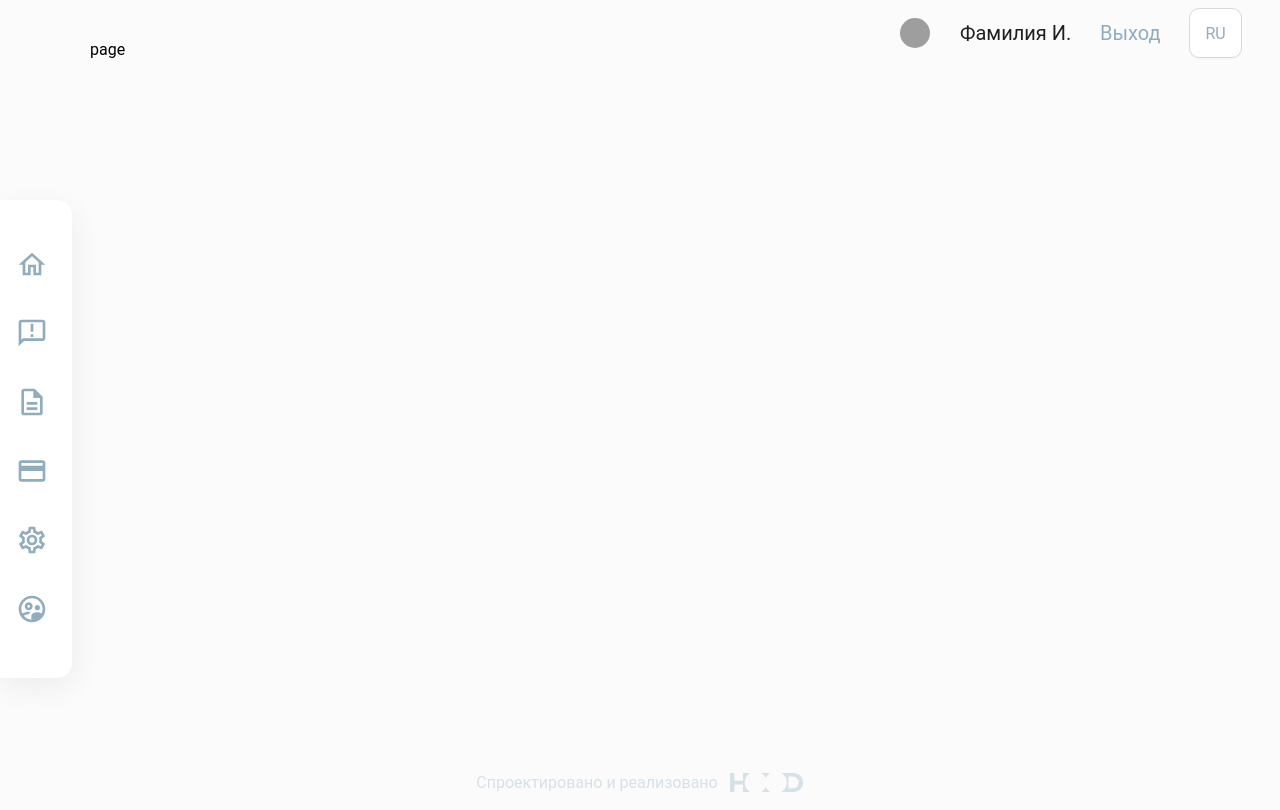
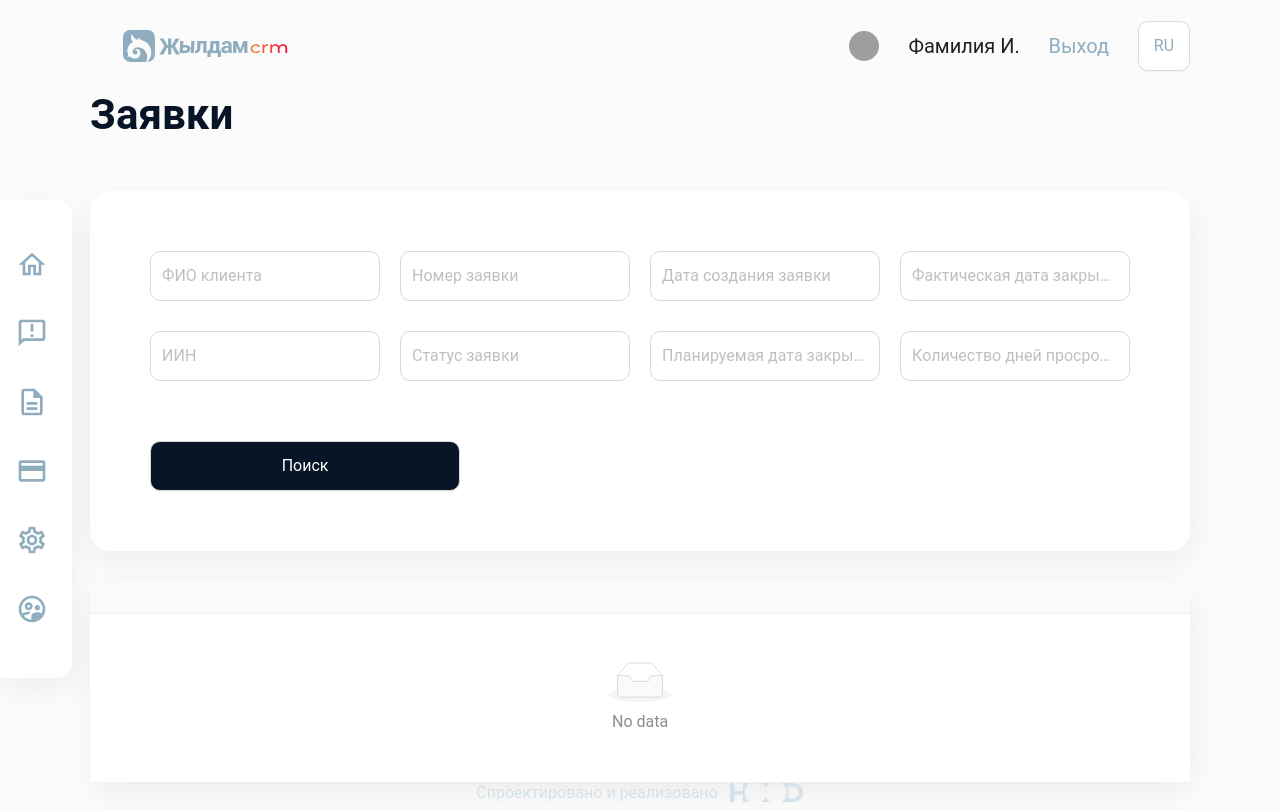
Before and after one commit to ivanvora/mfo-kz-hood, a Next.js app: page /statements in a window 1280 px wide. Built offline with nearby package versions, Linux system fonts and the light colour scheme; grey boxes are pictures that could not be loaded.

Commit message:
feat(statements): add statements filter and table

```diff
--- a/src/app/statements/page.tsx
+++ b/src/app/statements/page.tsx
@@ -1,6 +1,7 @@
 "use client";
+import { StatementsPage } from "@/components/pages/statements";
 import React from "react";
 
 export default function page() {
-  return <div style={{ height: "100%" }}>page</div>;
+  return <StatementsPage />;
 }
--- a/src/components/header/header.module.css
+++ b/src/components/header/header.module.css
@@ -1,8 +1,11 @@
 .header {
   height: 2rem;
   text-align: end;
-  padding-top: 0.5rem;
-  padding-right: 3vw;
+  padding-top: 1.87rem;
+  padding-right: 5.62rem;
+  padding-left: 5.62rem;
+  display: flex;
+  justify-content: space-between;
 }
 
 .content {
@@ -11,3 +14,7 @@
   justify-content: flex-end;
   align-items: center;
 }
+
+.logo {
+  width: 14.4rem;
+}
--- a/src/components/header/index.tsx
+++ b/src/components/header/index.tsx
@@ -2,10 +2,15 @@
 import React from "react";
 import styles from "./header.module.css";
 import { Avatar, Button, Typography } from "antd";
+import LogoIcon from "../icons/logo";
+import { Logo } from "../logo";
 
 export function Header() {
   return (
     <div className={styles.header}>
+      <div className={styles.logo}>
+        <Logo />
+      </div>
       <div className={styles.content}>
         <Avatar src="https://gsflash.ru/images/character/13687.jpg" />
         <Typography.Text style={{ fontSize: "1.25rem" }}>
--- a/src/components/icons/home/index.tsx
+++ b/src/components/icons/home/index.tsx
@@ -13,10 +13,9 @@ export default function HomeIcon({ style, className }: TProps) {
       fill="currentColor"
     >
       <path
-        fill-rule="evenodd"
-        clip-rule="evenodd"
+        fillRule="evenodd"
+        clipRule="evenodd"
         d="M6.25 15.625H2.5L15 4.375L27.5 15.625H23.75V25.625H16.25V18.125H13.75V25.625H6.25V15.625ZM21.25 13.3625L15 7.7375L8.75 13.3625V23.125H11.25V15.625H18.75V23.125H21.25V13.3625Z"
-        fill="#8FADBF"
       />
     </svg>
   );
--- a/src/components/layouts/page-layout/index.tsx
+++ b/src/components/layouts/page-layout/index.tsx
@@ -1,7 +1,7 @@
 import React from "react";
 
 import s from "./page-layout.module.css";
-import Menu from "@/components/menu";
+import { Menu } from "@/components/menu";
 import { Header } from "@/components/header";
 import { Footer } from "@/components/footer";
 
--- a/src/components/menu/index.tsx
+++ b/src/components/menu/index.tsx
@@ -10,7 +10,7 @@ import GearIcon from "../icons/gear";
 import HomeIcon from "../icons/home";
 import { useRouter } from "next/navigation";
 
-export default function Menu() {
+export function Menu() {
   const router = useRouter();
   return (
     <nav className={s.menu}>
--- a/src/components/menu/menu-item/menu-item.module.css
+++ b/src/components/menu/menu-item/menu-item.module.css
@@ -10,10 +10,11 @@
   color: #8fadbf;
 }
 
-.body:hover {
+.body:hover .text {
   font-weight: 600;
 }
 
 .body:hover .icon {
   fill: #f04e1d;
+  color: #f04e1d;
 }
--- /dev/null
+++ b/src/components/pages/statements/index.tsx
@@ -0,0 +1,39 @@
+import Plate from "@/components/plate";
+import { Button, Input, Table, Typography } from "antd";
+import React from "react";
+import s from "./statements.module.css";
+type Props = {};
+
+export function StatementsPage({}: Props) {
+  return (
+    <div className={s.body}>
+      <Typography.Title>Заявки</Typography.Title>
+      <Plate className={s["plate_filter"]}>
+        <div className={s.filter}>
+          <Input placeholder="ФИО клиента"></Input>
+          <Input placeholder="Номер заявки"></Input>
+          <Input placeholder="Дата создания заявки"></Input>
+          <Input placeholder="Фактическая дата закрытия займа"></Input>
+          <Input placeholder="ИИН"></Input>
+          <Input placeholder="Статус заявки"></Input>
+          <Input placeholder="Планируемая дата закрытия"></Input>
+          <Input placeholder="Количество дней просрочки"></Input>
+        </div>
+        <div>
+          <Button
+            style={{
+              backgroundColor: "#071526",
+              color: "white",
+              width: "19.375rem",
+            }}
+          >
+            Поиск
+          </Button>
+        </div>
+      </Plate>
+      <Plate>
+        <Table></Table>
+      </Plate>
+    </div>
+  );
+}
--- /dev/null
+++ b/src/components/pages/statements/statements.module.css
@@ -0,0 +1,20 @@
+.filter {
+  display: grid;
+  grid-template-columns: auto auto auto auto;
+  gap: 1.25rem;
+  row-gap: 1.87rem;
+}
+.plate_filter {
+  padding: 3.75rem;
+  display: flex;
+  flex-direction: column;
+  gap: 3.75rem;
+}
+
+.body {
+  height: 100%;
+  display: flex;
+  flex-direction: column;
+  gap: 1.87rem;
+  padding-right: 5.62rem;
+}
```
